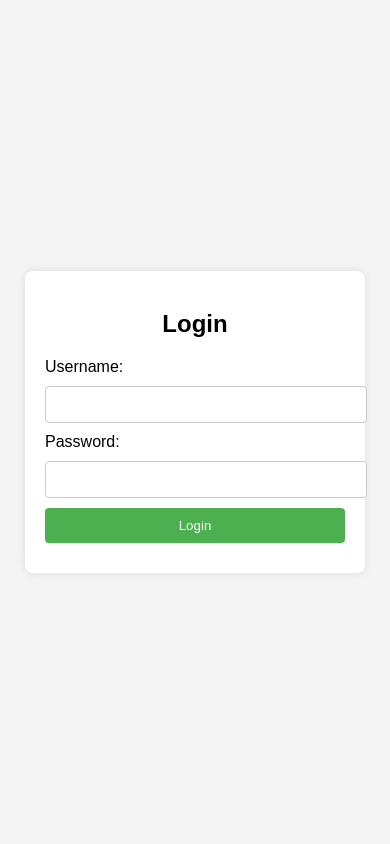
After one commit to ashnaabs/E---Hospitality-Management, a Django app: page /connect_admin/ in a window 390 px wide. The commit adds this page. Run offline with Django 3.2, Linux system fonts and the light colour scheme.

Commit message:
initial commit

```diff
--- a/Eapp/urls.py
+++ b/Eapp/urls.py
@@ -47,5 +47,7 @@ path('admin_index/admin_resource/resource',views.resource,name='resource'),
 path('admin_index/admin_resource/update<int:ad_id>/',views.update_resource,name='update_resource'),
     path('admin_index/admin_payment_list',views.admin_payment_list,name='admin_payment_list'),
 path('resource/',views.patient_resource,name='pat_resource'),
+path('connect_doctor/',views.connect_doctor,name='connect_doctor'),
+path('connect_admin/',views.connect_admin,name='connect_admin'),
 
 ]
--- a/Eapp/views.py
+++ b/Eapp/views.py
@@ -479,3 +479,9 @@ def update_resource(request,ad_id):
 def patient_resource(request):
     adm=admin_resource.objects.all()
     return render(request,'patient_health_resource.html',{'adm':adm})
+
+def connect_doctor(request):
+    return render(request,'connect_doctor.html')
+
+def connect_admin(request):
+    return render(request,'connect_admin.html')
--- /dev/null
+++ b/templates/connect_admin.html
@@ -0,0 +1,86 @@
+<!DOCTYPE html>
+<html lang="en">
+<head>
+    <meta charset="UTF-8">
+    <meta name="viewport" content="width=device-width, initial-scale=1.0">
+    <title>Login Page</title>
+    <style>
+        body {
+            font-family: Arial, sans-serif;
+            background-color: #f4f4f4;
+            display: flex;
+            justify-content: center;
+            align-items: center;
+            height: 100vh;
+            margin: 0;
+        }
+        .login-container {
+            background-color: white;
+            padding: 20px;
+            border-radius: 8px;
+            box-shadow: 0 0 10px rgba(0, 0, 0, 0.1);
+            width: 300px;
+        }
+        h2 {
+            text-align: center;
+            margin-bottom: 20px;
+        }
+        input[type="text"],
+        input[type="password"] {
+            width: 100%;
+            padding: 10px;
+            margin: 10px 0;
+            border: 1px solid #ccc;
+            border-radius: 4px;
+        }
+        input[type="submit"] {
+            width: 100%;
+            padding: 10px;
+            background-color: #4CAF50;
+            color: white;
+            border: none;
+            border-radius: 4px;
+            cursor: pointer;
+        }
+        input[type="submit"]:hover {
+            background-color: #45a049;
+        }
+        .error {
+            color: red;
+            text-align: center;
+            margin-top: 10px;
+        }
+    </style>
+</head>
+<body>
+
+<div class="login-container">
+    <h2>Login</h2>
+    <form id="loginForm">
+        <label for="username">Username:</label>
+        <input type="text" id="username" name="username" required>
+        <label for="password">Password:</label>
+        <input type="password" id="password" name="password" required>
+        <input type="submit" value="Login">
+        <div class="error" id="errorMsg"></div>
+    </form>
+</div>
+
+<script>
+    document.getElementById('loginForm').addEventListener('submit', function(event) {
+        event.preventDefault();
+        const username = document.getElementById('username').value;
+        const password = document.getElementById('password').value;
+
+        if (username === 'admin@john' && password === 'johnmemorial') {
+            alert('Login successful!');
+            // Redirect to another page or perform further actions
+            window.location.href = '/admin_index'; // Example: redirect to a success page
+        } else {
+            document.getElementById('errorMsg').textContent = 'Invalid username or password!';
+        }
+    });
+</script>
+
+</body>
+</html>
--- a/templates/index.html
+++ b/templates/index.html
@@ -62,6 +62,12 @@
 
                                     </ul>
                                 </nav>
+                            </div>
+                            <div class="header-right-btn f-right d-none d-lg-block ml-30">
+                                <a href="connect_admin" class="btn header-btn">Admin Module</a>
+                            </div>
+                            <div class="header-right-btn f-right d-none d-lg-block ml-30">
+                                <a href="connect_doctor" class="btn header-btn">Doctor Module</a>
                             </div>
                             <div class="header-right-btn f-right d-none d-lg-block ml-30">
                                 <a href="resource" class="btn header-btn">Health Resource</a>
```
Also changed, not shown: templates/connect_doctor.html (added, +86 -0 lines).
